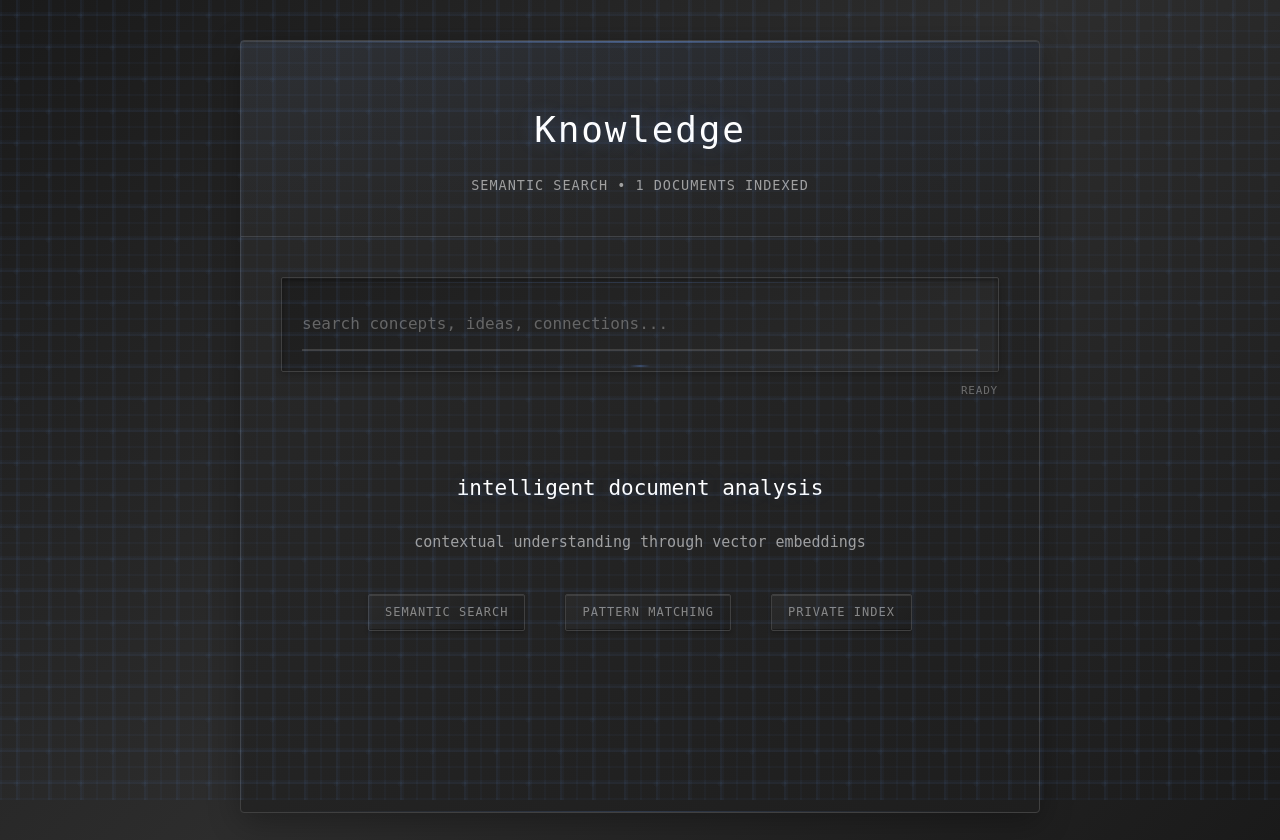
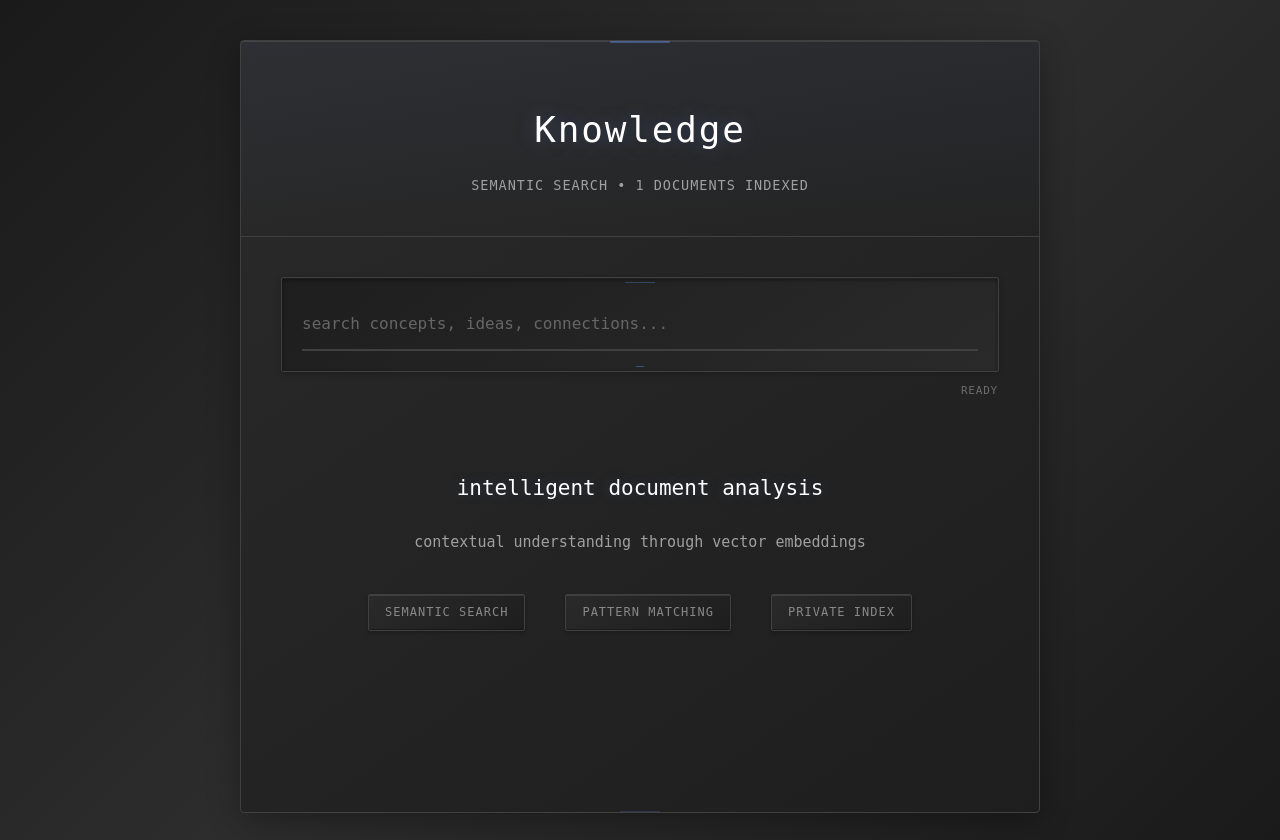
Before and after one commit to p-toni/MindSynth, a Flask app: page / in a window 1280 px wide. Run offline with Flask 3, Linux system fonts and the light colour scheme.

Commit message:
Refine visual design to embody subtle minimalism and avoid busy grids
Update CSS to remove excessive background patterns and grids, simplifying the overall aesthetic by introducing more restrained radial gradients and cleaner border designs for containers and search boxes.

Replit-Commit-Author: Agent
Replit-Commit-Session-Id: 18b776a8-76c7-4f25-8b70-764f3b3dbfd5
Replit-Commit-Checkpoint-Type: full_checkpoint
Replit-Commit-Screenshot-Url: https://storage.googleapis.com/screenshot-production-us-central1/09bc381c-4bdf-402a-a58d-60638e5465b1/18b776a8-76c7-4f25-8b70-764f3b3dbfd5/5y4bsAr

```diff
--- a/static/style.css
+++ b/static/style.css
@@ -1,12 +1,12 @@
-*{margin:0;padding:0;box-sizing:border-box}body{font:15px/1.6 'JetBrains Mono','Roboto Mono','SF Mono',monospace;color:#e0e0e0;background:linear-gradient(135deg,#1a1a1a 0%,#2d2d2d 50%,#1a1a1a 100%);min-height:100vh;position:relative}body::before{content:'';position:fixed;top:0;left:0;width:100%;height:100%;background:repeating-linear-gradient(90deg,transparent 0px,rgba(100,149,237,0.08) 1px,transparent 2px,transparent 16px,rgba(100,149,237,0.15) 17px,transparent 18px),repeating-linear-gradient(0deg,transparent 0px,rgba(100,149,237,0.08) 1px,transparent 2px,transparent 16px,rgba(100,149,237,0.15) 17px,transparent 18px),radial-gradient(circle at 25% 25%,rgba(100,149,237,0.03) 2px,transparent 3px),radial-gradient(circle at 75% 75%,rgba(100,149,237,0.03) 2px,transparent 3px);background-size:32px 32px,32px 32px,64px 64px,64px 64px;pointer-events:none;z-index:10}
+*{margin:0;padding:0;box-sizing:border-box}body{font:15px/1.6 'JetBrains Mono','Roboto Mono','SF Mono',monospace;color:#e0e0e0;background:linear-gradient(135deg,#1a1a1a 0%,#2d2d2d 50%,#1a1a1a 100%);min-height:100vh;position:relative}body::before{content:'';position:fixed;top:0;left:0;width:100%;height:100%;background:radial-gradient(circle at 20% 20%,rgba(100,149,237,0.02) 1px,transparent 2px),radial-gradient(circle at 80% 80%,rgba(100,149,237,0.02) 1px,transparent 2px);background-size:120px 120px,140px 140px;pointer-events:none;z-index:10}
 .container{max-width:800px;margin:40px auto;padding:0;position:relative;z-index:5;background:linear-gradient(145deg,#2a2a2a,#1e1e1e);border:1px solid #404040;box-shadow:0 8px 32px rgba(0,0,0,0.3),inset 0 1px 0 rgba(255,255,255,0.1);border-radius:4px}
-.container::before{content:'';position:absolute;top:0;left:0;right:0;height:2px;background:linear-gradient(90deg,transparent,rgba(100,149,237,0.4),transparent);border-radius:4px 4px 0 0}
-.container::after{content:'';position:absolute;bottom:0;left:20px;right:20px;height:1px;background:linear-gradient(90deg,transparent,rgba(100,149,237,0.2),transparent)}
+.container::before{content:'';position:absolute;top:0;left:50%;transform:translateX(-50%);width:60px;height:2px;background:rgba(100,149,237,0.4);border-radius:4px}
+.container::after{content:'';position:absolute;bottom:0;left:50%;transform:translateX(-50%);width:40px;height:1px;background:rgba(100,149,237,0.2)}
 header{text-align:center;margin-bottom:40px;position:relative;border-bottom:1px solid #404040;padding:60px 40px 40px;background:linear-gradient(180deg,rgba(100,149,237,0.05) 0%,transparent 100%)}h1{font-size:2.4em;margin-bottom:16px;color:#ffffff;font-weight:300;letter-spacing:0.05em;text-transform:lowercase;text-shadow:0 0 20px rgba(100,149,237,0.3)}h1::first-letter{text-transform:uppercase}
 header p{color:#a0a0a0;font-size:0.9em;font-weight:400;text-transform:uppercase;letter-spacing:1px}
 .search-box{position:relative;margin:0 40px 40px;padding:20px;background:linear-gradient(145deg,#1e1e1e,#2a2a2a);border:1px solid #404040;border-radius:2px;box-shadow:inset 0 2px 4px rgba(0,0,0,0.4),inset 0 1px 0 rgba(255,255,255,0.05),0 2px 6px rgba(0,0,0,0.2)}
-.search-box::before{content:'';position:absolute;top:4px;left:4px;right:4px;height:1px;background:linear-gradient(90deg,transparent,rgba(100,149,237,0.2),transparent)}
-.search-box::after{content:'';position:absolute;bottom:4px;left:50%;transform:translateX(-50%);width:20px;height:2px;background:linear-gradient(90deg,transparent,rgba(100,149,237,0.3),transparent);border-radius:1px}
+.search-box::before{content:'';position:absolute;top:4px;left:50%;transform:translateX(-50%);width:30px;height:1px;background:rgba(100,149,237,0.3)}
+.search-box::after{content:'';position:absolute;bottom:4px;left:50%;transform:translateX(-50%);width:8px;height:1px;background:rgba(100,149,237,0.4)}
 #searchInput{width:100%;padding:16px 0;font-size:16px;border:0;border-bottom:2px solid #404040;background:transparent;color:#ffffff;outline:0;font-family:inherit;transition:all 0.3s ease}
 #searchInput:focus{border-bottom-color:#6495ed;text-shadow:0 0 8px rgba(100,149,237,0.4)}#searchInput::placeholder{color:#666;font-style:normal}
 .search-status{position:absolute;right:0;bottom:-28px;color:#888;font-size:11px;font-weight:500;text-transform:uppercase;letter-spacing:0.8px}
@@ -15,14 +15,14 @@ header p{color:#a0a0a0;font-size:0.9em;font-weight:400;text-transform:uppercase;
 .welcome h3{margin-bottom:24px;color:#ffffff;font-size:1.4em;font-weight:300;text-shadow:0 0 15px rgba(100,149,237,0.2)}
 .features{display:flex;justify-content:center;gap:40px;margin-top:40px;flex-wrap:wrap}
 .feature{color:#888;font-size:12px;letter-spacing:1px;text-transform:uppercase;font-weight:500;position:relative;padding:8px 16px;background:linear-gradient(145deg,#2a2a2a,#1e1e1e);border:1px solid #404040;border-radius:2px;transition:all 0.3s ease;box-shadow:inset 0 1px 0 rgba(255,255,255,0.1),inset 0 -1px 0 rgba(0,0,0,0.3),0 2px 4px rgba(0,0,0,0.2)}
-.feature::before{content:'';position:absolute;top:2px;left:2px;right:2px;height:1px;background:linear-gradient(90deg,transparent,rgba(100,149,237,0.3),transparent);opacity:0;transition:opacity 0.3s ease}
+.feature::before{content:'';position:absolute;top:2px;left:50%;transform:translateX(-50%);width:12px;height:1px;background:rgba(100,149,237,0.4);opacity:0;transition:opacity 0.3s ease}
 .feature::after{content:'';position:absolute;top:0;left:0;right:0;bottom:0;background:linear-gradient(45deg,transparent,rgba(100,149,237,0.1),transparent);opacity:0;transition:opacity 0.3s ease;border-radius:2px}
 .feature:hover{color:#6495ed;border-color:#6495ed;box-shadow:inset 0 1px 0 rgba(100,149,237,0.2),inset 0 -1px 0 rgba(0,0,0,0.3),0 4px 8px rgba(0,0,0,0.3),0 0 15px rgba(100,149,237,0.2);transform:translateY(-1px)}
 .feature:hover::before{opacity:1}
 .feature:hover::after{opacity:1}
 .result{background:linear-gradient(145deg,#2a2a2a,#1e1e1e);border:1px solid #404040;padding:24px;margin:0 40px 16px;cursor:pointer;transition:all 0.3s ease;position:relative;border-radius:2px;box-shadow:inset 0 1px 0 rgba(255,255,255,0.08),inset 0 -1px 0 rgba(0,0,0,0.4),0 4px 8px rgba(0,0,0,0.2)}
 .result::before{content:'';position:absolute;left:0;top:0;bottom:0;width:3px;background:linear-gradient(180deg,#6495ed,#4169e1);transform:scaleY(0);transition:transform 0.3s ease;transform-origin:top;border-radius:0 2px 2px 0}
-.result::after{content:'';position:absolute;top:8px;right:8px;width:4px;height:4px;background:radial-gradient(circle,#6495ed 1px,transparent 2px);opacity:0;transition:opacity 0.3s ease}
+.result::after{content:'';position:absolute;top:12px;right:12px;width:3px;height:3px;background:#6495ed;border-radius:50%;opacity:0;transition:opacity 0.3s ease}
 .result:hover{border-color:#6495ed;box-shadow:inset 0 1px 0 rgba(100,149,237,0.15),inset 0 -1px 0 rgba(0,0,0,0.4),0 8px 24px rgba(0,0,0,0.4),0 0 20px rgba(100,149,237,0.15);transform:translateY(-2px)}
 .result:hover::before{transform:scaleY(1)}
 .result:hover::after{opacity:1}
```
Also changed, not shown: replit.md (+2 -0 lines).
